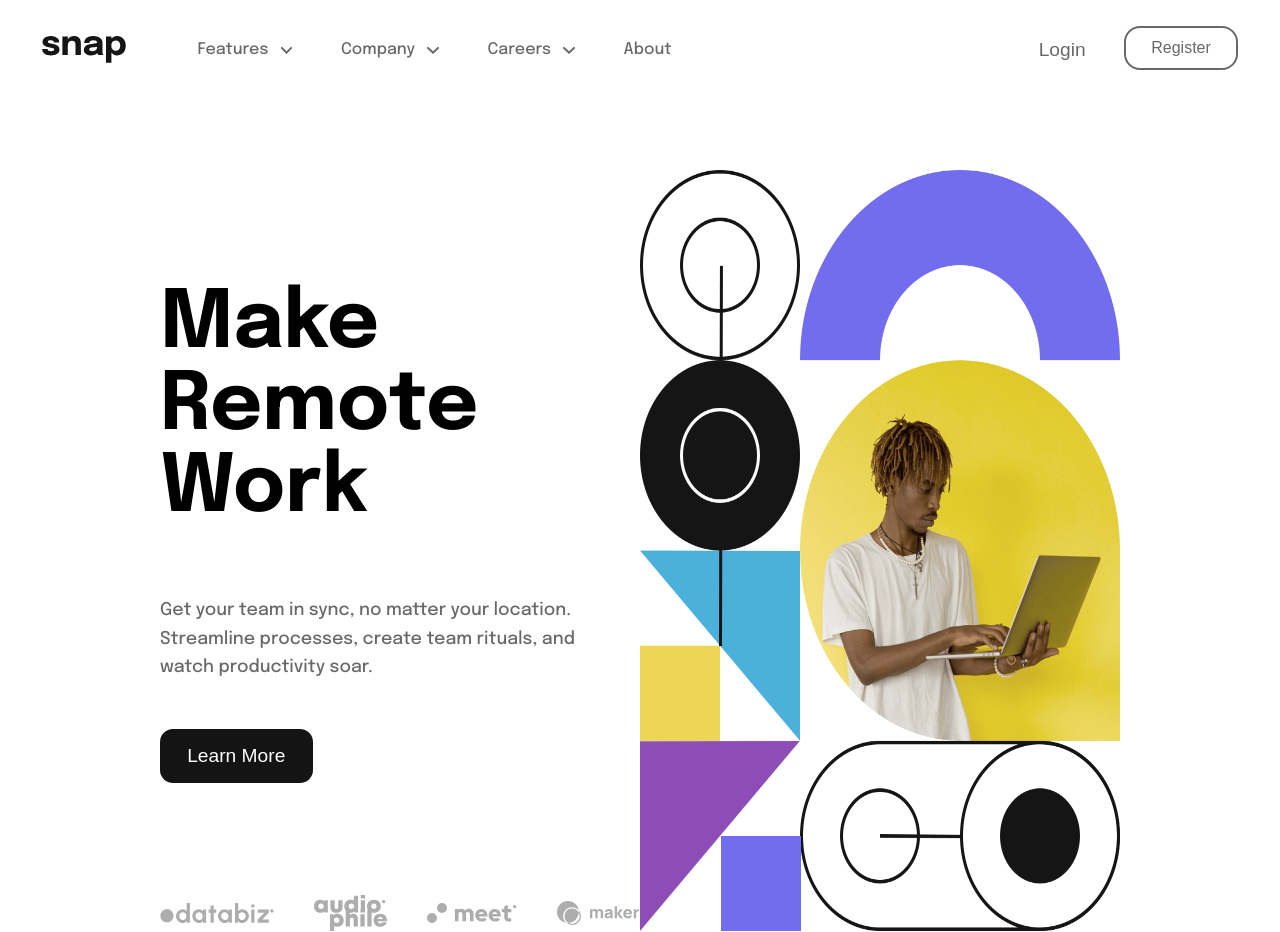
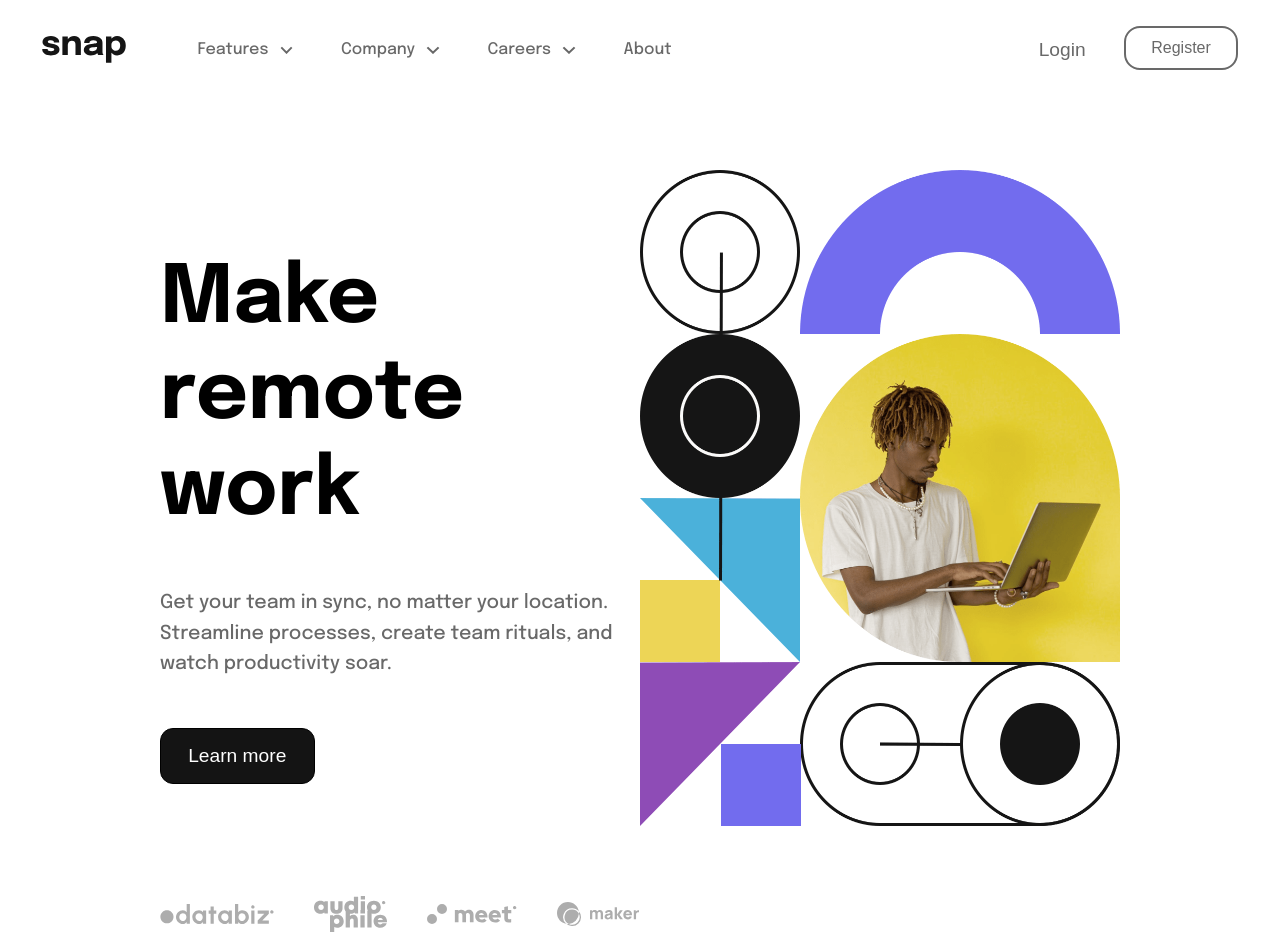
Before and after one commit to KiburYoseph/snap-landing-page, a React (Vite) app: page / in a window 1280 px wide. Built offline with nearby package versions, Linux system fonts and the light colour scheme.

Commit message:
Body Desktop Complete

```diff
--- a/src/Components/LandingContent.css
+++ b/src/Components/LandingContent.css
@@ -5,17 +5,19 @@
 
 .landingContent {
     padding-left: 10rem;
-    padding-top: 8rem;
+    padding-top: 6rem;
 }
 
 .landingContent > h1 {
     font-size: 5rem;
+    margin-bottom: 3rem;
+    line-height: 1.2;
 }
 
 .landingContent > p {
     color: hsl(0, 0%, 41%);
     line-height: 1.6;
-    font-size: 1.1rem;
+    font-size: 1.2rem;
     margin-bottom: 3rem;
 }
 
@@ -27,6 +29,14 @@
     padding: 1rem 1.7rem;
     border: none;
     border-radius: 13px;
+    border: solid 1px black;
+    cursor: pointer;
+    transition: 200ms;
+}
+
+.landingContent > button:hover {
+    background-color: transparent;
+    color: black;
 }
 
 .iconCollection {
@@ -37,6 +47,7 @@
 }
 
 .landingBody > img {
+    height: 41rem;
     width: 30rem;
     margin-top: 5rem;
     margin-right: 10rem;
--- a/src/Components/LandingContent.jsx
+++ b/src/Components/LandingContent.jsx
@@ -10,9 +10,9 @@ const LandingContent = () => {
     return (
         <main className='landingBody'>
             <section className='landingContent'>
-                <h1>Make<br/> Remote Work</h1>
+                <h1>Make<br/> remote work</h1>
                 <p>Get your team in sync, no matter your location.<br />Streamline processes, create team rituals, and<br /> watch productivity soar.</p>
-                <button>Learn More</button>
+                <button>Learn more</button>
                 <div className='iconCollection'>
                     <img src={databiz} />
                     <img src={audiophile} />
```
